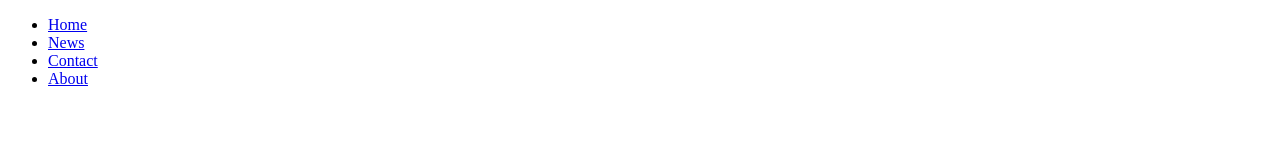
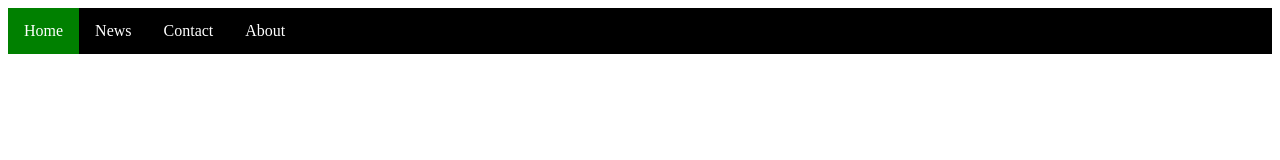
Before and after one commit to NikodemKawski/nikodemthomasmore, a plain HTML site: page Les 05 - CSS deel 1/Oef 6/les05-oef06.html in a window 1280 px wide. Drawn offline with Linux system fonts and the light colour scheme.

Commit message:
Les 05 - Oef 6

```diff
--- a/Les 05 - CSS deel 1/Oef 6/les05-oef06.html
+++ b/Les 05 - CSS deel 1/Oef 6/les05-oef06.html
@@ -5,6 +5,7 @@
     <title>Voorbeeld 06</title>
     <meta http-equiv="Content-Type" content="text/html; charset=utf-8" />
     <meta name="author" content="Docent" />
+    <link rel="stylesheet" href="/Les 05 - CSS deel 1/Oef 6/style.css">
 </head>
 
 <body>
--- /dev/null
+++ b/Les 05 - CSS deel 1/Oef 6/style.css
@@ -0,0 +1,23 @@
+ul{
+    list-style-type: none;
+    margin: 0;
+    padding: 0;
+    overflow: hidden;
+    background-color: black;
+}
+
+li{
+    float: left;
+}
+
+li a{
+    display: block;
+    color: white;
+    text-align: center;
+    padding: 14px 16px;
+    text-decoration: none;
+}
+
+.active{
+    background-color: green;
+}
```
